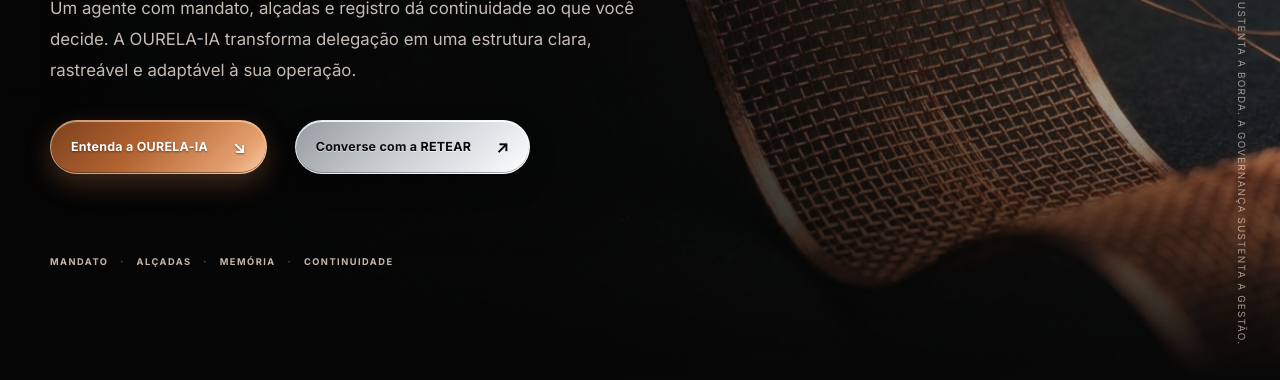
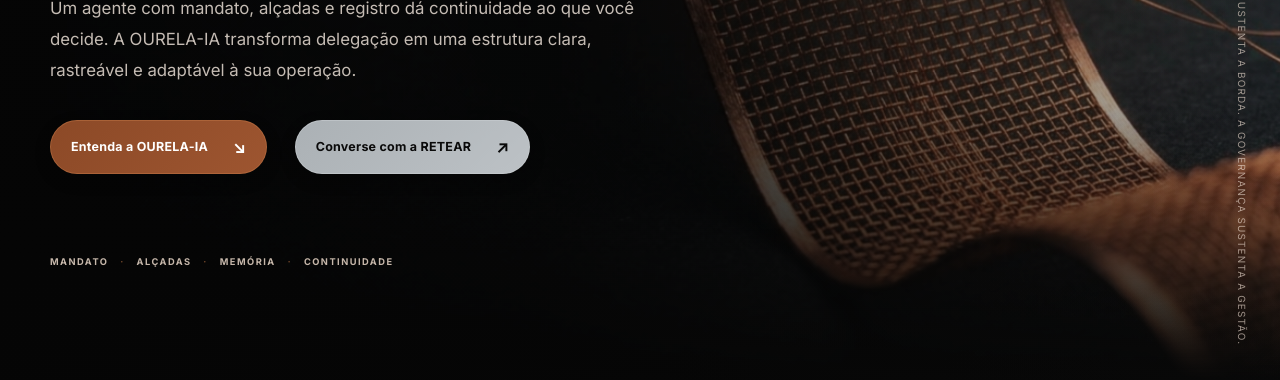
Before and after one commit to victormordekai/ourela-ia, a plain HTML site: page index.html in a window 1280 px wide. Shown: the part 420-800 px from the top of the page. Drawn offline with Linux system fonts and the light colour scheme.

Commit message:
Botões OURELA-IA: pill, foscos em repouso e brilhosos na seleção · VMORDEKAI-IA

```diff
--- a/css/ourela-buttons.css
+++ b/css/ourela-buttons.css
@@ -1,10 +1,13 @@
 /* =========================================================
-   OURELA-IA · botões exclusivos · V001.15.2 · 21.11.2026
-   .btn-ourela-cobre   → cobre brilhoso, texto branco em negrito
-   .btn-ourela-platina → platina brilhosa, texto preto em negrito
+   OURELA-IA · botões exclusivos · V001.15.3 · 21.11.2026
+   .btn-ourela-cobre   → cobre, texto branco em negrito
+   .btn-ourela-platina → platina, texto preto em negrito
+   Formato pill. Em repouso: acabamento fosco (opaco).
+   Ao passar o mouse, focar pelo teclado ou tocar: brilho
+   metálico e reflexo atravessando o botão.
    Usados no RETEAR® (index e frentes/ourela.html) e no site
-   próprio da OURELA-IA. Só cor, brilho e peso: o tamanho vem da
-   classe-base (.btn no RETEAR, .button na OURELA-IA).
+   próprio da OURELA-IA. O tamanho vem da classe-base
+   (.btn no RETEAR, .button na OURELA-IA).
    ========================================================= */
 
 .btn-ourela-cobre,
@@ -17,36 +20,64 @@
   border:1px solid transparent;
   background-size:220% 220% !important;
   background-position:0% 50% !important;
-  transition:transform .3s ease, box-shadow .3s ease, background-position .8s ease, filter .3s ease;
+  text-shadow:none;
+  transition:transform .3s ease, box-shadow .35s ease, background-position .8s ease, border-color .35s ease;
 }
 
-.btn-ourela-cobre{
-  background-image:linear-gradient(135deg,#6f3819 0%,#b0622f 24%,#e7a272 44%,#f7c9a3 50%,#c97c48 62%,#8e4a23 82%,#6f3819 100%) !important;
-  background-color:#a65b2c !important;
-  border-color:rgba(247,201,163,.65) !important;
-  color:#ffffff !important;
-  text-shadow:0 1px 2px rgba(50,20,5,.55);
-  box-shadow:inset 0 1px 0 rgba(255,232,212,.55), inset 0 -1px 0 rgba(60,25,8,.5), 0 10px 26px rgba(189,116,68,.3);
+/* camada de brilho: invisível em repouso, acende na seleção */
+.btn-ourela-cobre::before,
+.btn-ourela-platina::before{
+  content:"";
+  position:absolute;
+  inset:0;
+  border-radius:inherit;
+  opacity:0;
+  z-index:-1;
+  transition:opacity .35s ease;
+  pointer-events:none;
 }
 
+/* ---------- cobre ---------- */
+.btn-ourela-cobre{
+  background-image:linear-gradient(135deg,#8a4826 0%,#9d5530 50%,#8a4826 100%) !important;
+  background-color:#94502b !important;
+  border-color:rgba(189,116,68,.55) !important;
+  color:#ffffff !important;
+  box-shadow:0 6px 16px rgba(0,0,0,.22);
+}
+
+.btn-ourela-cobre::before{
+  background:linear-gradient(135deg,#6f3819 0%,#b0622f 24%,#e7a272 44%,#f7c9a3 50%,#c97c48 62%,#8e4a23 82%,#6f3819 100%);
+  background-size:220% 220%;
+  background-position:inherit;
+}
+
+/* ---------- platina ---------- */
 .btn-ourela-platina{
-  background-image:linear-gradient(135deg,#8a9095 0%,#c4c9cd 24%,#eef0f2 44%,#ffffff 50%,#d3d7db 62%,#a4aaaf 82%,#8a9095 100%) !important;
-  background-color:#d6dade !important;
-  border-color:rgba(255,255,255,.75) !important;
+  background-image:linear-gradient(135deg,#a9afb3 0%,#bcc1c5 50%,#a9afb3 100%) !important;
+  background-color:#b4b9bd !important;
+  border-color:rgba(200,205,209,.6) !important;
   color:#0a0a0a !important;
-  text-shadow:0 1px 0 rgba(255,255,255,.55);
-  box-shadow:inset 0 1px 0 rgba(255,255,255,.9), inset 0 -1px 0 rgba(70,76,82,.45), 0 10px 26px rgba(0,0,0,.28);
+  box-shadow:0 6px 16px rgba(0,0,0,.22);
+}
+
+.btn-ourela-platina::before{
+  background:linear-gradient(135deg,#8a9095 0%,#c4c9cd 24%,#eef0f2 44%,#ffffff 50%,#d3d7db 62%,#a4aaaf 82%,#8a9095 100%);
+  background-size:220% 220%;
+  background-position:inherit;
 }
 
 .btn-ourela-cobre *,
 .btn-ourela-platina *{ color:inherit !important; }
 
-/* reflexo que atravessa o botão no hover */
+/* reflexo que atravessa o botão na seleção */
 .btn-ourela-cobre::after,
 .btn-ourela-platina::after{
   content:"";
   position:absolute;
-  inset:-40% auto -40% -60%;
+  top:-40%;
+  bottom:-40%;
+  left:-60%;
   width:45%;
   background:linear-gradient(100deg,transparent,rgba(255,255,255,.55),transparent);
   transform:skewX(-20deg);
@@ -55,20 +86,44 @@
   z-index:-1;
 }
 
+/* ---------- selecionado: hover, foco de teclado, toque ---------- */
 .btn-ourela-cobre:hover,
+.btn-ourela-cobre:focus-visible,
+.btn-ourela-cobre:active,
 .btn-ourela-platina:hover,
-.btn-ourela-cobre:focus-visible,
-.btn-ourela-platina:focus-visible{
+.btn-ourela-platina:focus-visible,
+.btn-ourela-platina:active{
   transform:translateY(-3px);
   background-position:100% 50% !important;
-  filter:saturate(1.08);
 }
 
-.btn-ourela-cobre:hover{ box-shadow:inset 0 1px 0 rgba(255,232,212,.6), inset 0 -1px 0 rgba(60,25,8,.5), 0 16px 34px rgba(189,116,68,.42); }
-.btn-ourela-platina:hover{ box-shadow:inset 0 1px 0 #fff, inset 0 -1px 0 rgba(70,76,82,.45), 0 16px 34px rgba(0,0,0,.36); }
+.btn-ourela-cobre:hover::before,
+.btn-ourela-cobre:focus-visible::before,
+.btn-ourela-cobre:active::before,
+.btn-ourela-platina:hover::before,
+.btn-ourela-platina:focus-visible::before,
+.btn-ourela-platina:active::before{ opacity:1; }
+
+.btn-ourela-cobre:hover,
+.btn-ourela-cobre:focus-visible,
+.btn-ourela-cobre:active{
+  border-color:rgba(247,201,163,.75) !important;
+  text-shadow:0 1px 2px rgba(50,20,5,.55);
+  box-shadow:inset 0 1px 0 rgba(255,232,212,.6), inset 0 -1px 0 rgba(60,25,8,.5), 0 16px 34px rgba(189,116,68,.42);
+}
+
+.btn-ourela-platina:hover,
+.btn-ourela-platina:focus-visible,
+.btn-ourela-platina:active{
+  border-color:rgba(255,255,255,.85) !important;
+  text-shadow:0 1px 0 rgba(255,255,255,.6);
+  box-shadow:inset 0 1px 0 #fff, inset 0 -1px 0 rgba(70,76,82,.45), 0 16px 34px rgba(0,0,0,.36);
+}
 
 .btn-ourela-cobre:hover::after,
-.btn-ourela-platina:hover::after{ animation:ourelaReflexo .9s ease forwards; }
+.btn-ourela-platina:hover::after,
+.btn-ourela-cobre:focus-visible::after,
+.btn-ourela-platina:focus-visible::after{ animation:ourelaReflexo .9s ease forwards; }
 
 .btn-ourela-cobre:focus-visible,
 .btn-ourela-platina:focus-visible{ outline:2px solid #f0b58a; outline-offset:3px; }
@@ -81,7 +136,11 @@
 
 @media (prefers-reduced-motion: reduce){
   .btn-ourela-cobre,
-  .btn-ourela-platina{ transition:none; }
+  .btn-ourela-platina,
+  .btn-ourela-cobre::before,
+  .btn-ourela-platina::before{ transition:none; }
   .btn-ourela-cobre:hover::after,
-  .btn-ourela-platina:hover::after{ animation:none; }
+  .btn-ourela-platina:hover::after,
+  .btn-ourela-cobre:focus-visible::after,
+  .btn-ourela-platina:focus-visible::after{ animation:none; }
 }
```
